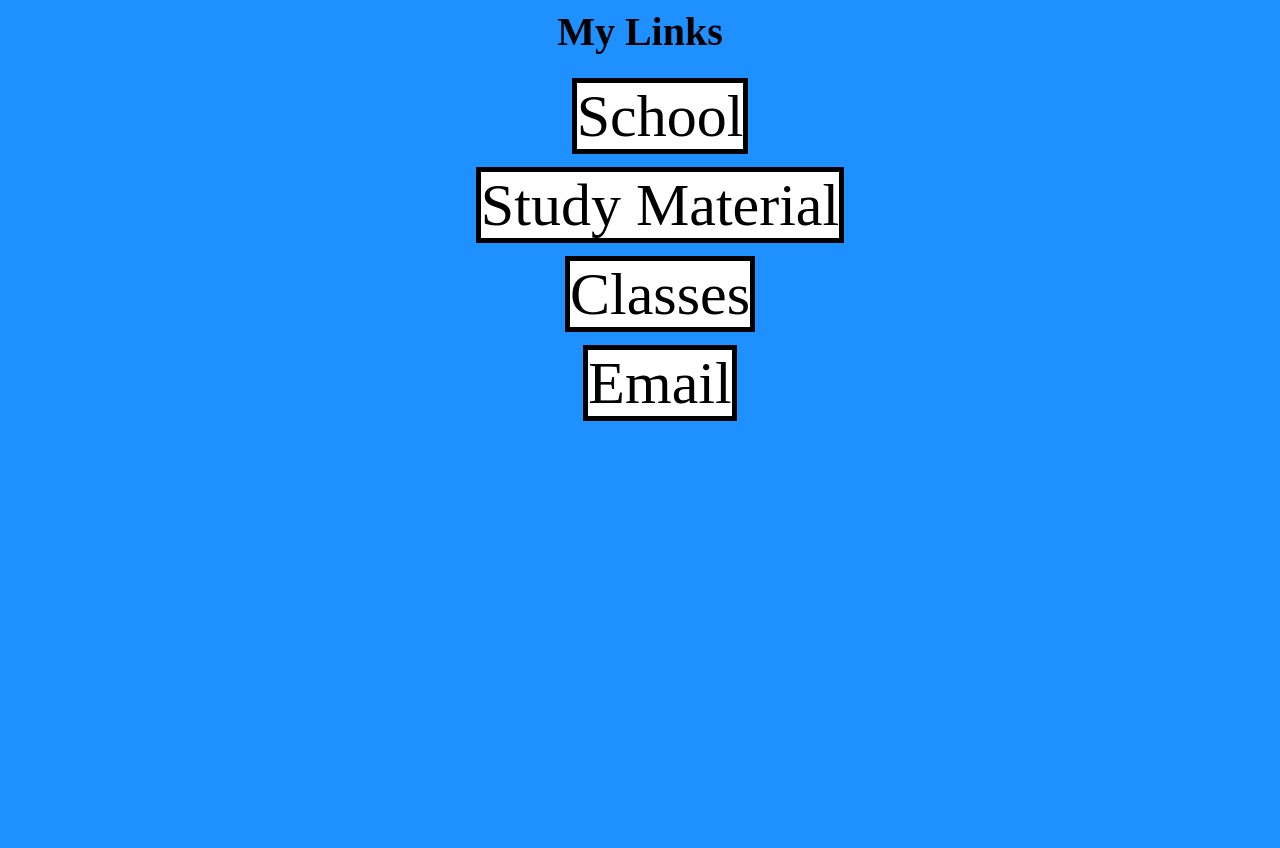
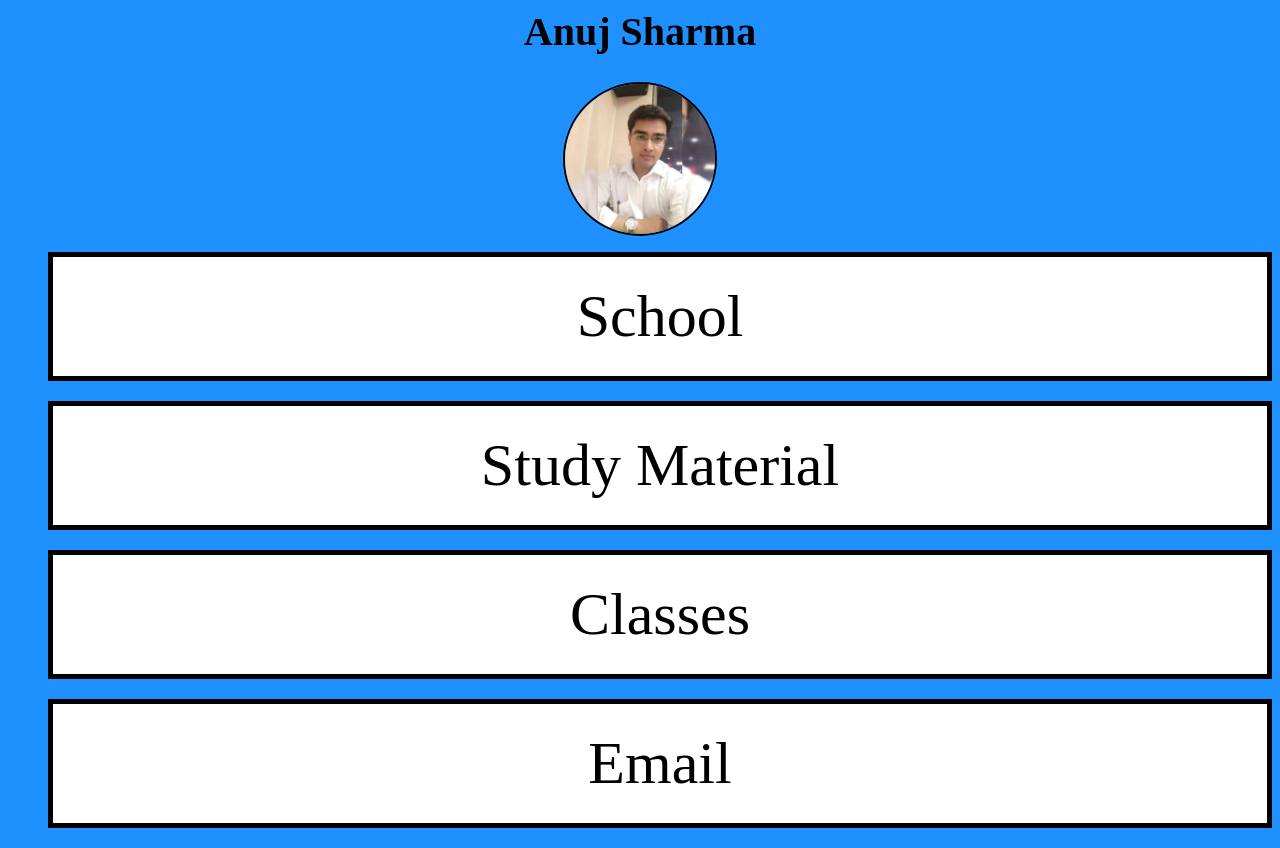
Before and after one commit to theanujsharma/My-Links, a plain HTML site: page index.html in a window 1280 px wide. Before the commit the page ends 800 px from the top, so only its background shows below. Drawn offline with Linux system fonts and the light colour scheme.

Commit message:
Added Div

```diff
--- a/index.html
+++ b/index.html
@@ -4,7 +4,10 @@
         <title>My Fav. Links</title>
     </head>
     <body>
-        <h1>My Links</h1>
+        <h1>Anuj Sharma</h1>
+        <div>
+            <img src="./Anuj.jpg" alt="">
+        </div>
         <ul>
             <li>
                 <a href="">
--- a/style.css
+++ b/style.css
@@ -11,15 +11,26 @@ ul{
 }
 li{
     margin-bottom:20px;
+
 }
 a{
     text-decoration: none;
+    display: block;
     color:black;
     font-size:60px;
     background-color: white;
     border:5px solid black;
+    padding:25px;
 }
 a:hover{
     background-color: dodgerblue;
     color:white;
 }
+img{
+    width:150px;
+    border:2px solid black;
+    border-radius:50%;
+}
+div{
+    text-align: center;
+}
```
Also changed, not shown: Anuj.jpg (added).
